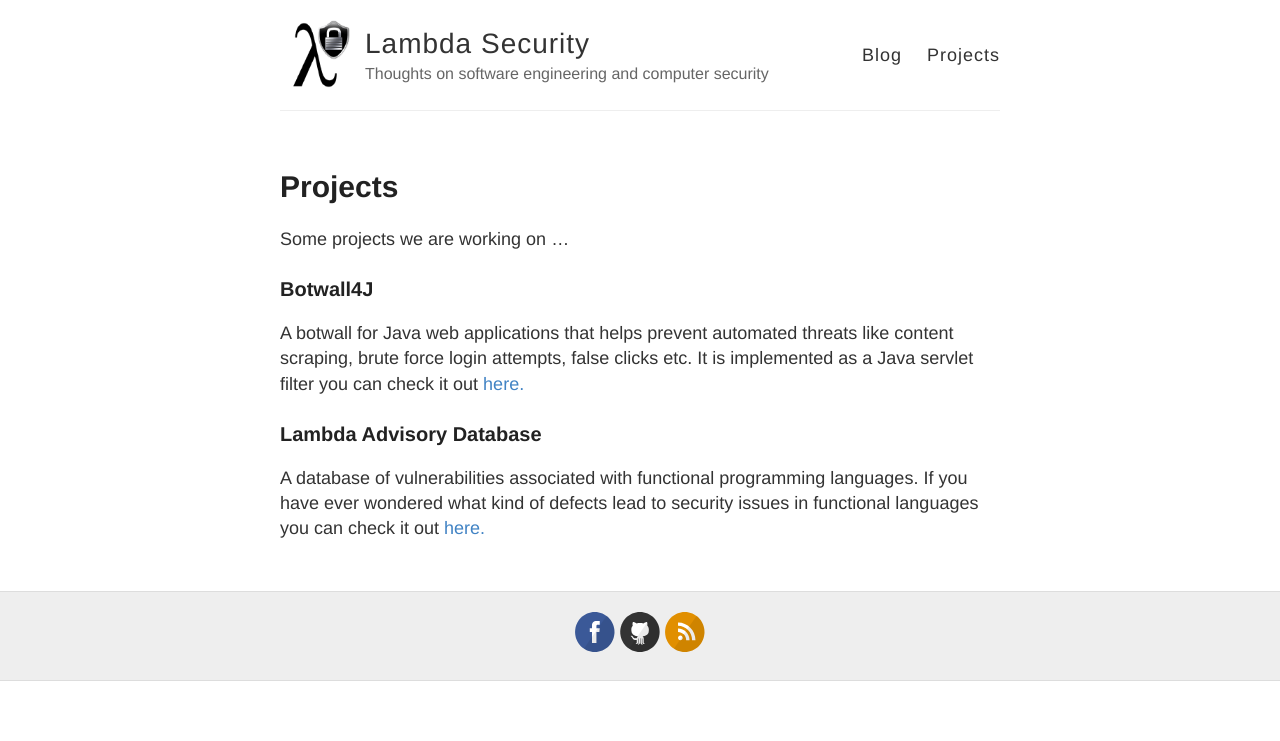
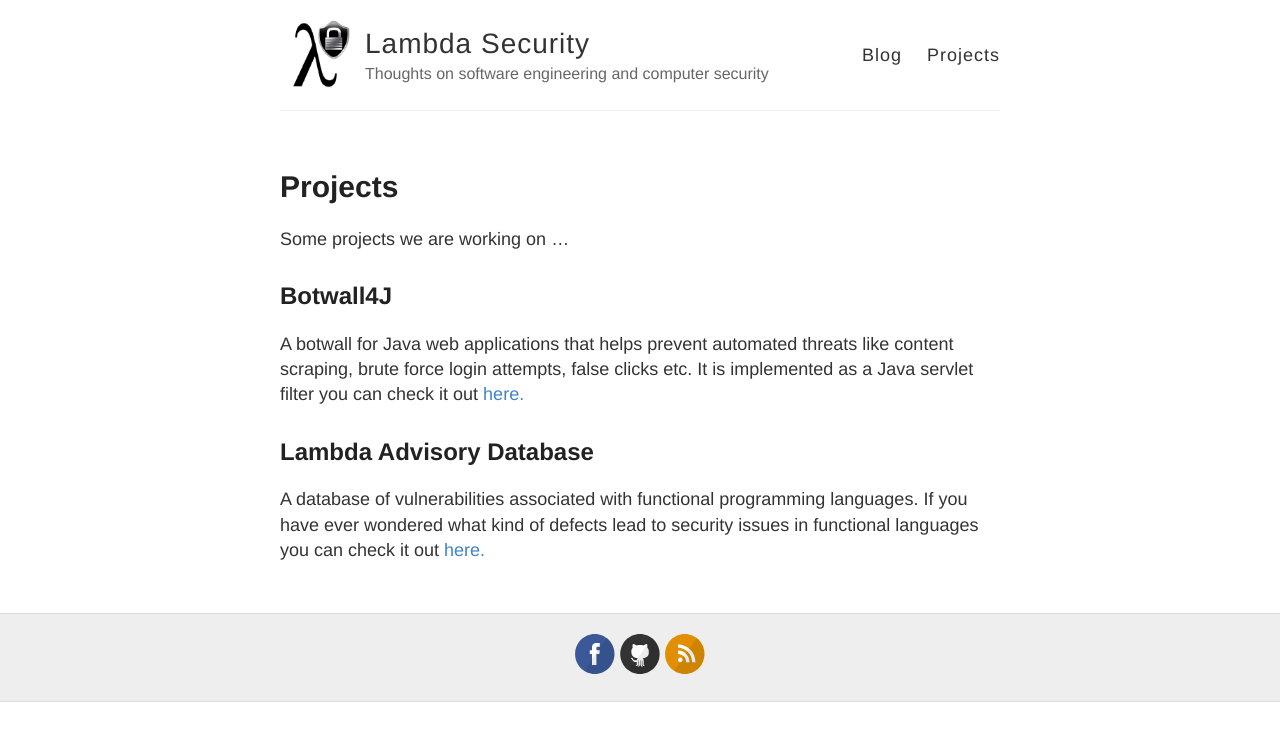
Before and after one commit to lambdasec/lambdasec.github.io, a Jekyll site: the page built from projects.md, in a window 1280 px wide. Shown: the top 741 px of the page. Built offline with Jekyll 4.4.1, drawn with Linux system fonts in a browser that asks for light colours.

```diff
--- a/projects.md
+++ b/projects.md
@@ -6,10 +6,10 @@ permalink: /projects/
 
 Some projects we are working on ...
 
-### Botwall4J
+## Botwall4J
 
 A botwall for Java web applications that helps prevent automated threats like content scraping, brute force login attempts, false clicks etc. It is implemented as a Java servlet filter you can check it out [here.](https://github.com/lambdasec/botwall4j)
 
-### Lambda Advisory Database
+## Lambda Advisory Database
 
 A database of vulnerabilities associated with functional programming languages. If you have ever wondered what kind of defects lead to security issues in functional languages you can check it out [here.](https://github.com/lambdasec/lambda-advisory-db)
```
